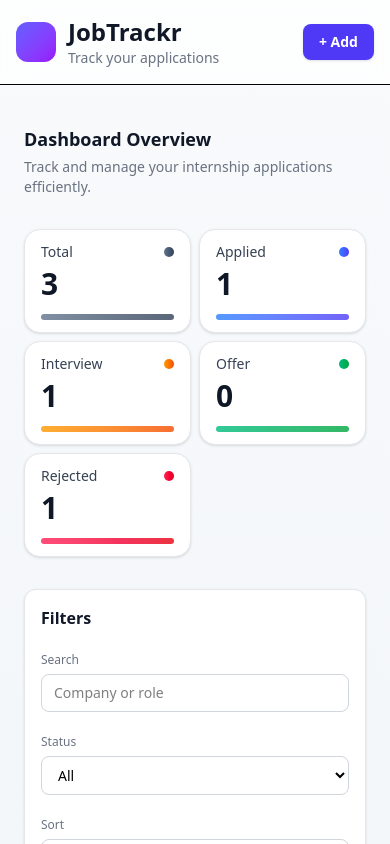
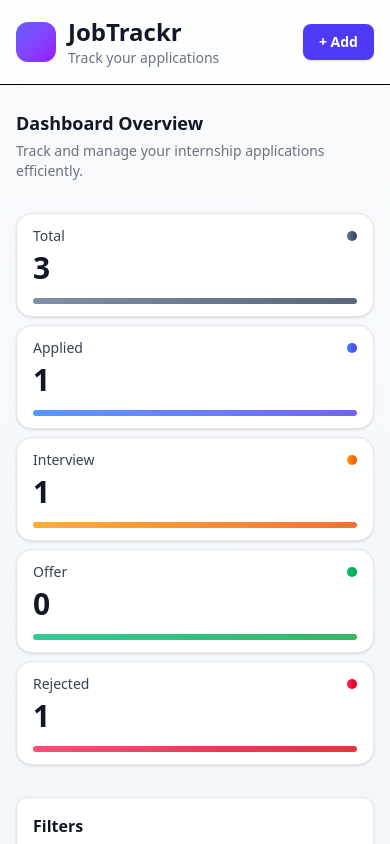
Before and after one commit to NishuSingh-12/jobtracker, a React (Vite) app: page / in a window 390 px wide. Shown: the top 844 px of the page. Built offline with nearby package versions, Linux system fonts and the light colour scheme.

Commit message:
fix the layout

```diff
--- a/src/App.jsx
+++ b/src/App.jsx
@@ -82,7 +82,7 @@ function App() {
     <div className="min-h-screen bg-gradient-to-b from-slate-50 to-slate-100">
       <Header onAddClick={() => setIsModalOpen(true)} />
 
-      <main className="mx-auto w-full max-w-[1400] px-6 py-10 space-y-8 ">
+      <main className="mx-auto w-full max-w-[1400] px-4 py-6 space-y-8 sm:px-6 lg:px-8 sm:py-8">
         <div>
           <h2 className="text-lg font-semibold text-gray-900">
             Dashboard Overview
@@ -92,7 +92,7 @@ function App() {
           </p>
         </div>
 
-        <div className="grid grid-cols-2 gap-2 sm:grid-cols-5">
+        <div className="grid grid-cols-1 gap-2 sm:grid-cols-5">
           <StatCard label="Total" value={stats.total} />
           <StatCard label="Applied" value={stats.applied} />
           <StatCard label="Interview" value={stats.interview} />
@@ -100,7 +100,7 @@ function App() {
           <StatCard label="Rejected" value={stats.rejected} />
         </div>
 
-        <div className="grid gap-6 lg:grid-cols-[360px_minmax(0,1fr)] items-start">
+        <div className="grid gap-6 lg:grid-cols-[380px_minmax(0,1fr)] items-start">
           <div className="flex flex-col gap-6">
             <Filters
               query={query}
```
